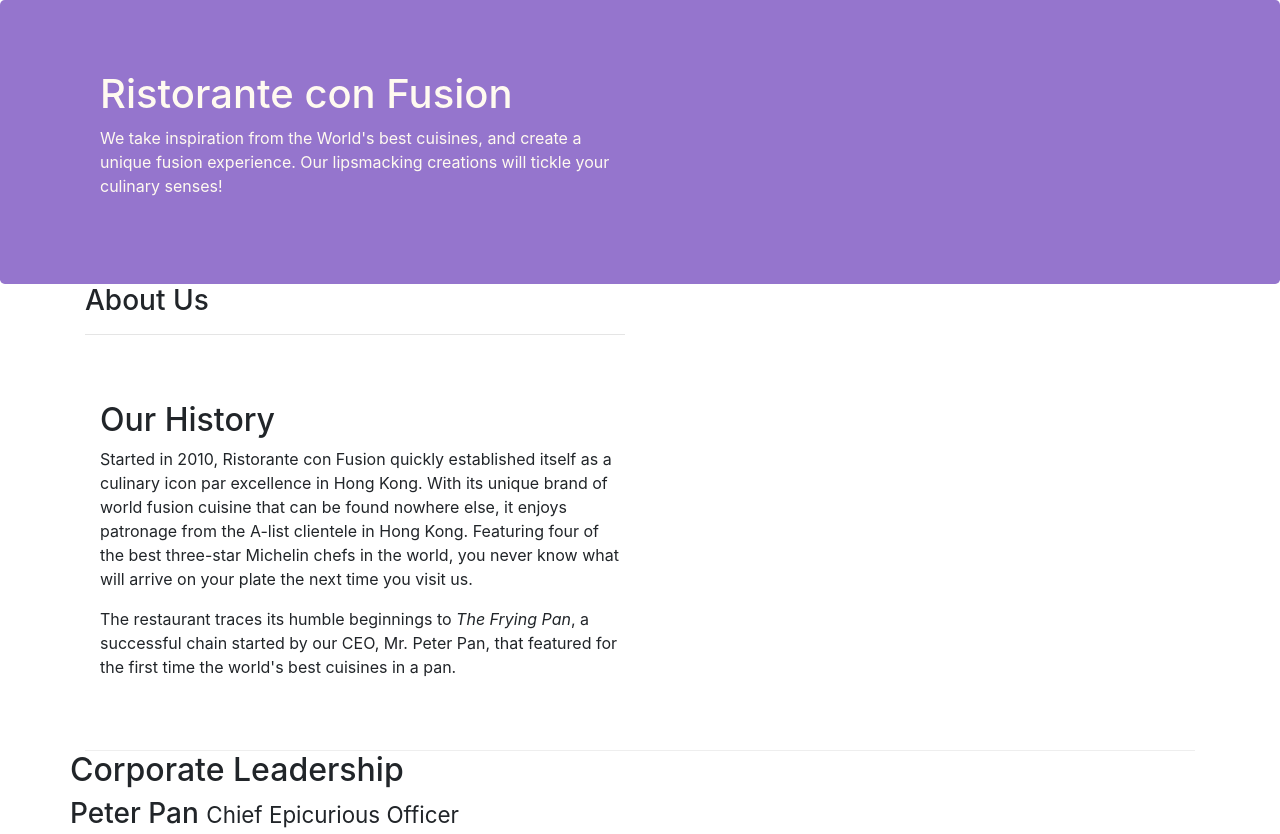
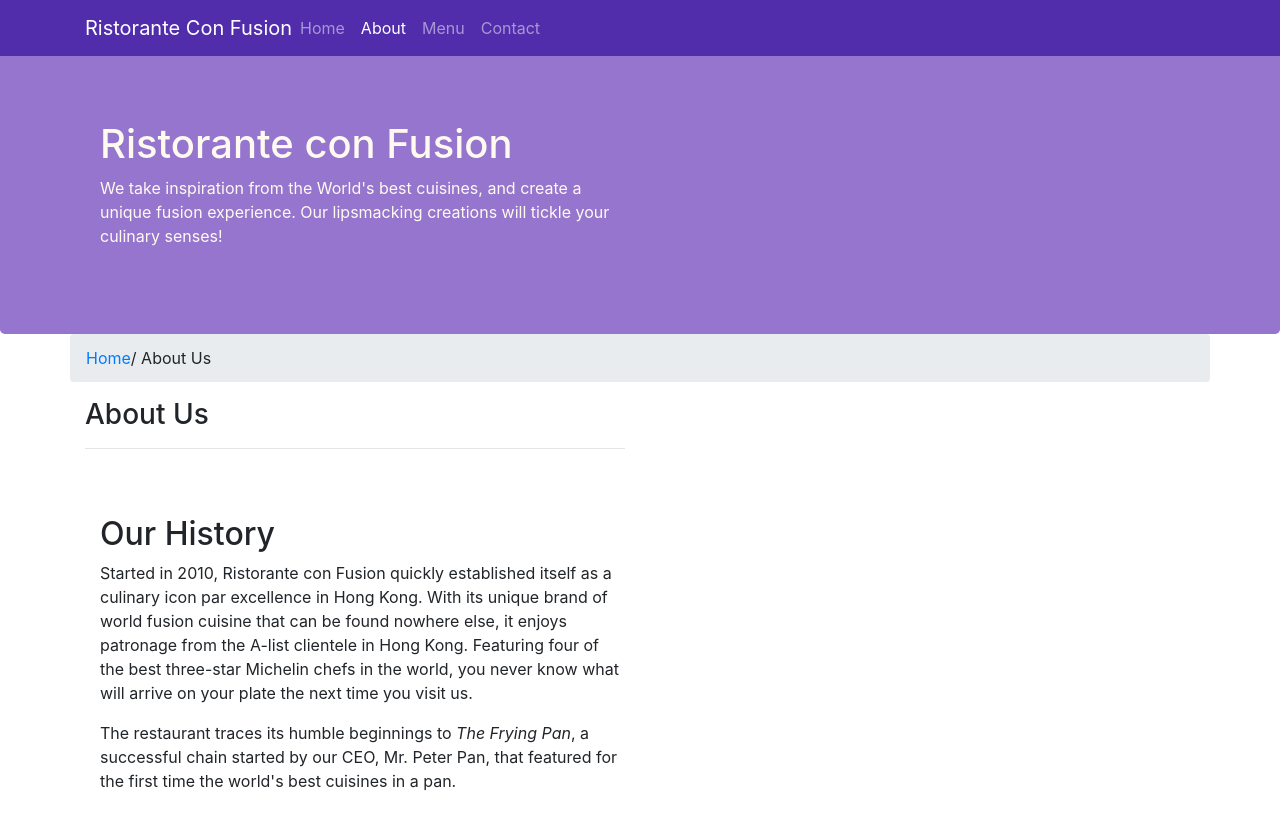
Before and after one commit to aman-av/bootstrap, a website: page aboutus.html in a window 1280 px wide. Shown: the top 834 px of the page. Drawn offline with nearby package versions, Linux system fonts and the light colour scheme.

Commit message:
Navbar and Breadscrumb

```diff
--- a/aboutus.html
+++ b/aboutus.html
@@ -11,6 +11,23 @@
 </head>
 
 <body>
+    <nav class="navbar navbar-dark navbar-expand-sm fixed-top">
+        <div class="container">
+            <button class=navbar-toggler type="button" data-toggle="collapse" data-target="#Navbar">
+                <span class="navbar-toggler-icon"></span>
+            </button>
+            <a class="navbar-brand mr-auto" href="./index.html">Ristorante Con Fusion</a>
+            <div class="collapse navbar-collapse" id="Navbar">
+                <ul class="navbar-nav mr-auto">
+                    <li class="nav-item"><a class="nav-link" href="./index.html">Home</a></li>
+                    <li class="nav-item active"><a class="nav-link" href="./aboutus.html">About</a></li>
+                    <li class="nav-item"><a class="nav-link" href="#">Menu</a></li>
+                    <li class="nav-item"><a class="nav-link" href="#">Contact</a></li>
+                </ul>
+            </div>
+
+        </div>
+    </nav>
 
     <header class="jumbotron">
         <div class="container">
@@ -27,6 +44,10 @@
 
     <div class=container>
         <div class="row">
+            <ol class="col-12 breadcrumb">
+                <li class="breadcrumb-item"><a href="./index.html">Home</a></li>
+                <li class="brreadcrumb-item active"> / About Us</li>
+            </ol>
             <div class="col-12 col-sm-6">
                <h3>About Us</h3>
                <hr>
@@ -74,7 +95,7 @@
                 <div class="col-4 offset-1 col-sm-2">
                     <h5>Links</h5>
                     <ul class="list-unstyled">
-                        <li><a href="#">Home</a></li>
+                        <li><a href="./index.html">Home</a></li>
                         <li><a href="#">About</a></li>
                         <li><a href="#">Menu</a></li>
                         <li><a href="#">Contact</a></li>
--- a/css/styles.css
+++ b/css/styles.css
@@ -32,3 +32,12 @@
     font-size:80%;
 
 }
+body
+{
+padding:50px 0px 0px 0px;
+z-index:0
+}
+.navbar-dark
+{
+    background-color:#512DAB;
+}
```
Also changed, not shown: index.html (+18 -1 lines).
